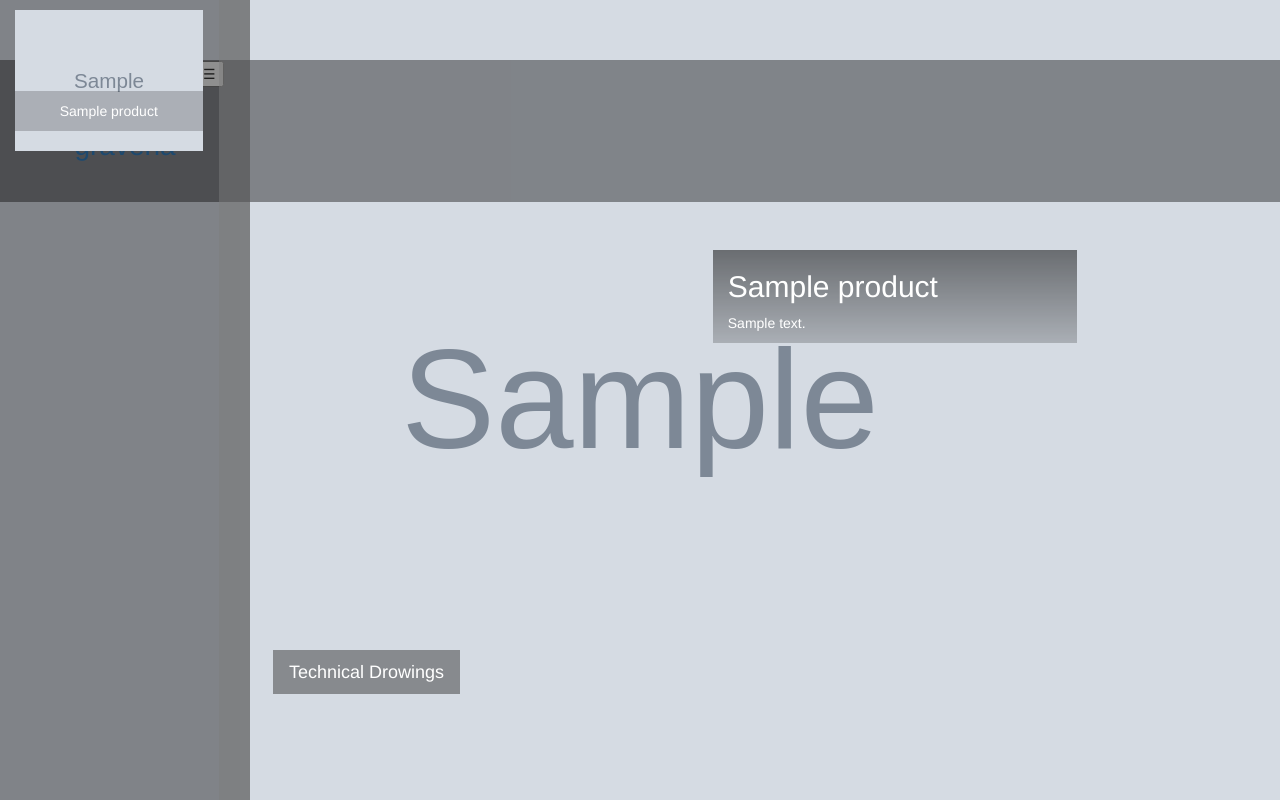
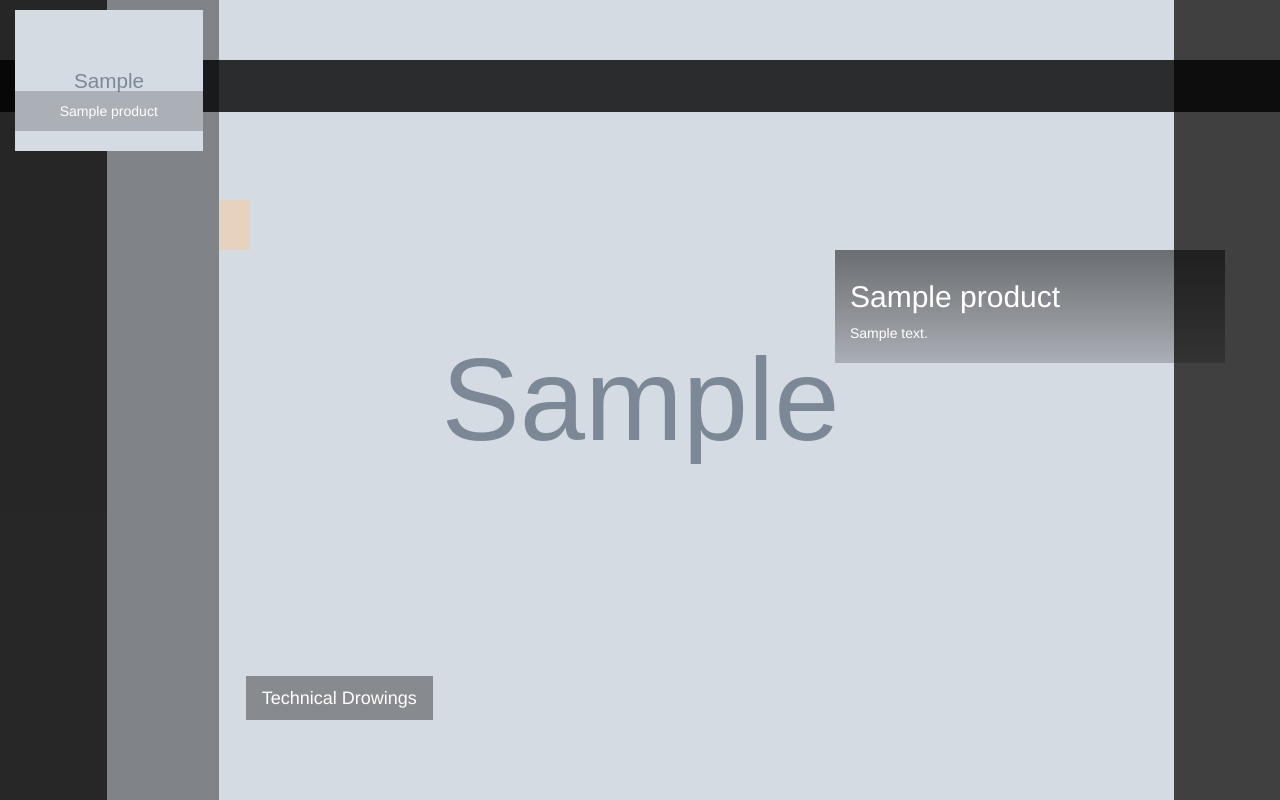
Before and after one commit to ahmedtaa/gravena, a Django app: template gravena/templates/pages/acrylic_bathtubs.html in a window 1280 px wide. Run offline with Django 3.2, Linux system fonts and the light colour scheme; tables that the repository leaves empty hold one stand-in row (values such as "Sample post"); the template is opened without the code that fills it: values that come from a table or form of the project are taken from there, most other values are stand-ins (such as "Sample title", 1, 10 or a date in 2020); grey boxes marked "Sample" are stand-in pictures; parts of the project's set-up code (start-up, migrations or seed data) failed here and were passed over; some libraries are stand-ins or nearby versions.

Commit message:
style polished

```diff
--- a/gravena/static/css/project.css
+++ b/gravena/static/css/project.css
@@ -18,19 +18,12 @@
   top: 60px;
   z-index: 1;
   border-radius: 0px;
-  background-color: rgba(0, 0, 0, 0.4); }
+  background-color: rgba(0, 0, 0, 0.8); }
   .navbar .navbar-brand {
-    width: 5em;
-    height: 5em;
-    line-height: 5em;
-    text-align: center;
-    font-size: 2em; }
-  .navbar .nav-item {
-    height: 10em;
-    margin-right: 1em; }
+    color: white; }
   .navbar .nav-item .nav-link {
     height: 5em;
-      line-height: 5em;
+    width: 100%;
     text-align: center;
     text-transform: uppercase;
     color: rgba(255, 255, 255, 0.6);
@@ -39,7 +32,6 @@
     .navbar .nav-item .nav-link span {
       display: block;
       height: 1.5em;
-        line-height: 3em;
       font-size: 2.5em; }
   .navbar .nav-item .nav-link:hover, .navbar .nav-item .nav-link:focus {
     color: white; }
@@ -67,7 +59,7 @@
   top: 0;
   left: 0;
   height: 100%;
-  width: 250px;
+  width: 218.75px;
   background-color: rgba(0, 0, 0, 0.4);
   z-index: 10;
   transition: transform 1s;
@@ -89,12 +81,12 @@
     display: none; }
   #side-nav .side-nav-hover {
     position: absolute;
-    right: 0;
-    top: 0;
+    right: -31.25px;
+    top: 200px;
     width: 31.25px;
-    height: 100%;
+    height: 50px;
     cursor: pointer;
-    background-color: rgba(123, 123, 123, 0.48); }
+    background-color: #e6d2be; }
   #side-nav .side-nav-item-title {
     position: relative;
     bottom: 70px;
@@ -119,11 +111,14 @@
     background: -moz-linear-gradient(to bottom, rgba(0, 0, 0, 0.5), rgba(0, 0, 0, 0.2));
     /* For Firefox 3.6 to 15 */
     background: linear-gradient(to bottom, rgba(0, 0, 0, 0.5), rgba(0, 0, 0, 0.2));
-    /* Standard syntax */ }
+    /* Standard syntax */
+    padding-top: 10px;
+    padding-bottom: 10px; }
 
 .modal-row {
-  position: relative;
-  bottom: 150px; }
+  position: absolute;
+  bottom: 10%;
+  width: 80%; }
 
 .tech-btn {
   color: white;
--- a/gravena/static/sass/carousel.scss
+++ b/gravena/static/sass/carousel.scss
@@ -13,13 +13,16 @@
 
     // border-radius: 10px;
     // height: 200px;
+    padding-top: 10px;
+    padding-bottom: 10px;
   }
 
 }
 
 .modal-row{
-  position: relative;
-  bottom: 150px;
+  position: absolute;
+  bottom: 10%;
+  width: 80%;
 }
 
 .tech-btn {
--- a/gravena/static/sass/mainNav.scss
+++ b/gravena/static/sass/mainNav.scss
@@ -3,24 +3,26 @@
   // margin-left: 140px;
   z-index: 1;
   border-radius: 0px;
-  background-color: $glassBG-dark;
+  background-color: $glassBG-dark2;
 
   .navbar-brand{
-    width: 5em;
-    height: 5em;
-    line-height: 5em;
-    text-align: center;
-    font-size: 2em;
+    // width: 5em;
+    // height: 5em;
+    // line-height: 5em;
+    // text-align: center;
+    // font-size: 2em;
+    color: white;
   }
 
   .nav-item{
-    height: 10em;
-    margin-right: 1em;
+    // height: 10em;
+    // margin-right: 1em;
 
       .nav-link{
         // width: 10em;
         height: 5em;
-        line-height: 5em;
+        width: 100%;
+        // line-height: 5em;
         text-align: center;
         text-transform: uppercase;
         color: rgba(255, 255, 255, .6);
@@ -30,7 +32,7 @@
       span{
         display: block;
         height: 1.5em;
-        line-height: 3em;
+        // line-height: 3em;
         font-size: 2.5em;
       }
 
--- a/gravena/static/sass/project.scss
+++ b/gravena/static/sass/project.scss
@@ -49,6 +49,7 @@
 // project color
 $glassBG: rgba(0, 0, 0, .2);
 $glassBG-dark: rgba(0, 0, 0, .4);
+$glassBG-dark2: rgba(0, 0, 0, .8);
 
 
 @import 'mainNav';
--- a/gravena/static/sass/sideNav.scss
+++ b/gravena/static/sass/sideNav.scss
@@ -16,7 +16,7 @@
 	top: 0;
 	left: 0;
 	height: 100%;
-	width: $side-nav-width;
+	width: $side-nav-width - $side-nav-click-width;
 	background-color: $glassBG-dark;
 	z-index: 10;
 	// transform: translate(0, 0);
@@ -52,12 +52,12 @@
 
 	.side-nav-hover{
 		position: absolute;
-		right: 0;
-		top: 0;
+		right: -$side-nav-click-width;
+		top: 200px;
 		width: $side-nav-click-width;
-		height: 100%;
+		height: 50px;
 		cursor: pointer;
-		background-color: rgba(123, 123, 123, 0.48);
+		background-color: rgb(230, 210, 190);
 	}
 	.side-nav-item-title{
 		position: relative;
--- a/gravena/templates/base.html
+++ b/gravena/templates/base.html
@@ -35,34 +35,7 @@
   <body>
 
     <div class="m-b-1">
-      <nav class="navbar navbar-light navbar-static-topß">
-        <div class="container">
-
-          <a class="navbar-brand borderInspect" href="/">gravena</a>
-          <button type="button" class="navbar-toggler hidden-sm-up pull-xs-right" data-toggle="collapse" data-target="#bs-navbar-collapse-1">
-            &#9776;
-          </button>
-
-          <!-- Collect the nav links, forms, and other content for toggling -->
-          <div class="collapse navbar-toggleable-xs" id="bs-navbar-collapse-1">
-            <ul class="nav navbar-nav">
-              <li class="nav-item borderInspect">
-                <a class="nav-link borderInspect" href="{% url 'sanitary_ware' %}"> <span class="glyphicon glyphicon-lamp hidden-sm-down borderInspect"></span> sanitary ware</a>
-              </li>
-              <li class="nav-item borderInspect">
-                <a class="nav-link" href="{% url 'acrylic_bathtubs' %}"> <span class="glyphicon glyphicon-lamp hidden-sm-down borderInspect"></span> acrylic bathtubs</a>
-              </li>
-              <li class="nav-item borderInspect">
-                <a class="nav-link" href="{% url 'water_taps' %}"> <span class="glyphicon glyphicon-lamp hidden-sm-down borderInspect"></span> water taps</a>
-              </li>
-              <li class="nav-item borderInspect">
-                <a class="nav-link" href="{% url 'additional_items' %}"> <span class="glyphicon glyphicon-lamp hidden-sm-down borderInspect"></span> additional items</a>
-              </li>
-            </ul>
-          </div>
-
-        </div>
-      </nav>
+      {% include 'pages/mainNav.html' %}
     </div>
 
     <div class="container">
--- a/gravena/templates/pages/carousel.html
+++ b/gravena/templates/pages/carousel.html
@@ -1,25 +1,26 @@
 {% include 'pages/sideNav.html' %}
+
 <div id="fullPageCarousel">
   <div id="myCarousel" class="carousel slide" data-ride="carousel" data-interval="false">
     <!-- Indicators -->
     <div class="carousel-inner">
       {% for product in products %}
         <div class="item {% if forloop.counter0 ==  0 %} active {% endif %}">
-
             <section class="fill carousel-img"
                   style="background-image:url(' {{ product.main_image.url }} ');
-                  background-size: cover;
+                  background-size: contain;
                   background-repeat: no-repeat;
-                  background-clip: padding-box;
+                  background-clip: content-box;
                   background-origin: content-box;
                   /*background-position: 0px -200px;*/
                   /*background-size: contain;*/
                   /*background-repeat: no-repeat;*/
                   ">
+              <div class="container">
                 <section class="row borderInspect discreption-row">
-                <div class="col-md-10">
+                  <div class="col-md-12 borderInspect">
                     <div class="row borderInspect">
-                    <div class="col-md-4 col-md-offset-4 pull-right
+                      <div class="col-md-4 col-md-offset-8
                                   discreption-col animated fadeIn
                                   borderInspect">
                         <h2>{{ product.name }}</h2>
@@ -28,30 +29,22 @@
                     </div>
                   </div>
                 </section>
-            </section>
-
-            <!-- Bootstrap mpdal -->
-            <section class="row borderInspect modal-row">
-              <div class="col-md-10">
+                <div class="modal-row">
                   <div class="row borderInspect">
-                  <div class="col-md-12 col-md-offset-3 modal-col borderInspect">
-
+                    <div class="col-md-4 col-md-offset-2 borderInspect">
                       <button type="button"
                               class="btn tech-btn btn-lg"
                               data-toggle="modal"
                               data-target="#myModal">
                         Technical Drowings
                       </button>
-
+                    </div>
                   </div>
                 </div>
               </div>
             </section>
-
         </div>
       {% endfor %}
-
-    </div>
-
     </div>
   </div>
+</div>
--- /dev/null
+++ b/gravena/templates/pages/mainNav.html
@@ -0,0 +1,28 @@
+<nav class="navbar navbar-light navbar-static-topß">
+  <div class="container">
+
+    <a class="navbar-brand borderInspect" href="/">gravena</a>
+    <button type="button" class="navbar-toggler hidden-sm-up pull-xs-right" data-toggle="collapse" data-target="#bs-navbar-collapse-1">
+      &#9776;
+    </button>
+
+    <!-- Collect the nav links, forms, and other content for toggling -->
+    <div class="collapse navbar-toggleable-xs" id="bs-navbar-collapse-1">
+      <ul class="nav navbar-nav">
+        <li class="nav-item borderInspect">
+          <a class="nav-link borderInspect" href="{% url 'sanitary_ware' %}"> <span class="glyphicon glyphicon-lamp borderInspect"></span> sanitary ware</a>
+        </li>
+        <li class="nav-item borderInspect">
+          <a class="nav-link" href="{% url 'acrylic_bathtubs' %}"> <span class="glyphicon glyphicon-lamp borderInspect"></span> acrylic bathtubs</a>
+        </li>
+        <li class="nav-item borderInspect">
+          <a class="nav-link" href="{% url 'water_taps' %}"> <span class="glyphicon glyphicon-lamp borderInspect"></span> water taps</a>
+        </li>
+        <li class="nav-item borderInspect">
+          <a class="nav-link" href="{% url 'additional_items' %}"> <span class="glyphicon glyphicon-lamp borderInspect"></span> additional items</a>
+        </li>
+      </ul>
+    </div>
+
+  </div>
+</nav>
```
Lines whose indentation alone changed are shown as unchanged.
